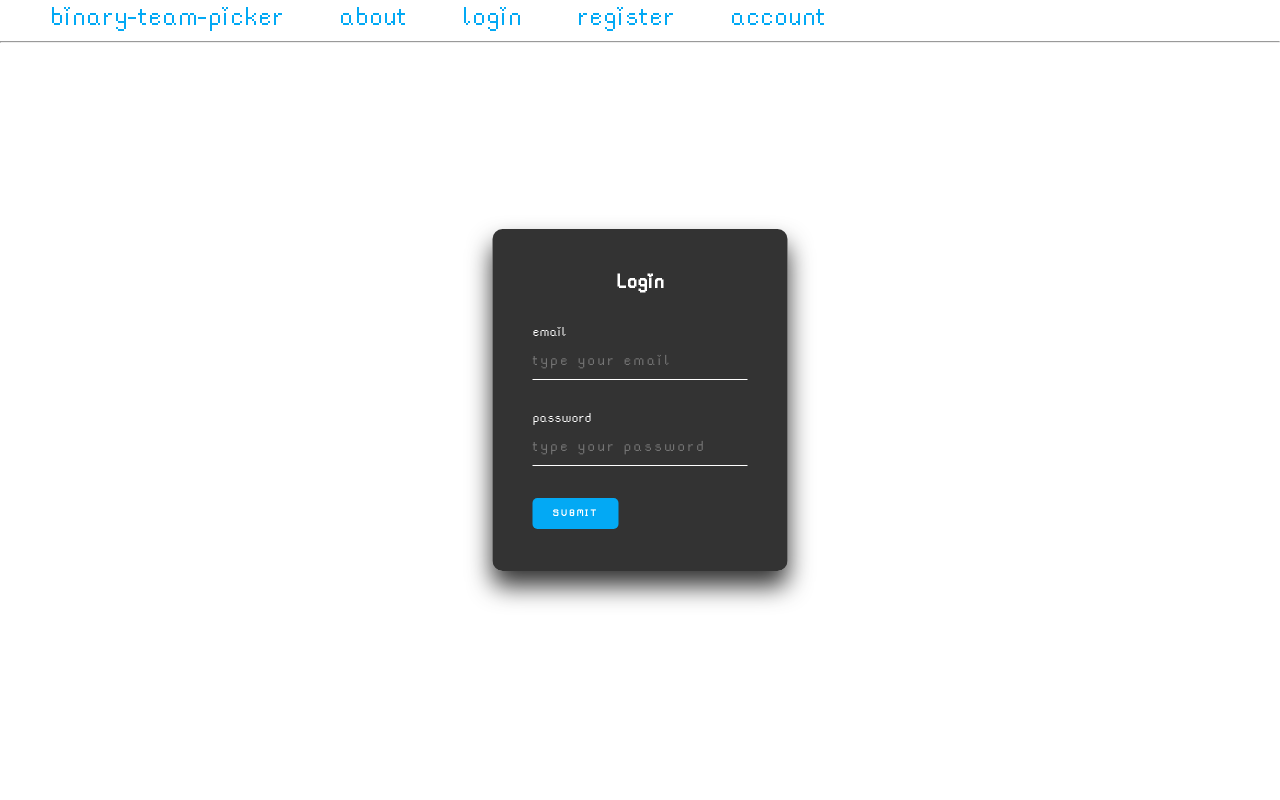
After one commit to tprior01/binary-team-picker, a Flask app: page /login in a window 1280 px wide. The commit adds this page. Run offline with Flask 3, Linux system fonts and the light colour scheme.

Commit message:
added html, css and templates

```diff
--- a/main.py
+++ b/main.py
@@ -46,10 +46,10 @@ def hello_world():
 
 
 @app.route("/register", methods=["GET", "POST"])
-def register_post():
+def register():
     """Registers an account. Required fields: name, email, password."""
     if request.method == "GET":
-        return render_template('register.html', msg='test')
+        return render_template('register.html')
     else:
         data = request.form.to_dict()
         account_from_db = db.session.execute(select(Account).filter_by(email=data["email"])).scalar()
@@ -57,24 +57,27 @@ def register_post():
             data["password"] = sha256(data["password"].encode("utf-8")).hexdigest()
             db.session.add(Account(**data))
             db.session.commit()
-            return render_template('register.html', msg='test')
+            return render_template('index.html')
         else:
             return jsonify({'msg': 'Email already in use'}), 404
 
 
-@app.route("/login", methods=["POST"])
+@app.route("/login", methods=["GET", "POST"])
 def login():
     """Returns a json web token. Required fields: email, password."""
-    data = request.get_json()
-    account_from_db = db.session.execute(select(Account).filter_by(email=data["email"])).scalar()
-    if account_from_db:
-        encrypted_password = sha256(data['password'].encode("utf-8")).hexdigest()
-        if encrypted_password == account_from_db.password:
-            access_token = create_access_token(identity=account_from_db.account_id)
-            response = jsonify({'msg': 'Login successful'})
-            set_access_cookies(response, access_token)
-            return response, 200
-    return jsonify({'msg': 'The username or password is incorrect'}), 401
+    if request.method == "GET":
+        return render_template('login.html', msg='test')
+    else:
+        data = request.form.to_dict()
+        account_from_db = db.session.execute(select(Account).filter_by(email=data["email"])).scalar()
+        if account_from_db:
+            encrypted_password = sha256(data['password'].encode("utf-8")).hexdigest()
+            if encrypted_password == account_from_db.password:
+                access_token = create_access_token(identity=account_from_db.account_id)
+                response = jsonify({'msg': 'Login successful'})
+                set_access_cookies(response, access_token)
+                return render_template('index.html')
+        return jsonify({'msg': 'The username or password is incorrect'}), 401
 
 
 @app.route("/logout", methods=["POST"])
--- a/templates/base.html
+++ b/templates/base.html
@@ -29,7 +29,7 @@
     <nav>
         <a href="/">binary-team-picker</a>
         <a href="/">about</a>
-        <a href="/">login</a>
+        <a href="/login">login</a>
         <a href="/register">register</a>
         <a href="/account">account</a>
 
--- /dev/null
+++ b/templates/login.html
@@ -0,0 +1,28 @@
+{% extends 'base.html' %}
+{% block content %}
+<html lang="en">
+
+<head>
+    <meta charset="utf-8">
+    <meta name="viewport" content="width=device-width, initial-scale=1, shrink-to-fit=no">
+    <link href="./static/css/auth.css" rel="stylesheet"/>
+</head>
+
+<body>
+<main class="box">
+    <h2>Login</h2>
+    <form action="/login" method="POST">
+        <div class="inputBox">
+            <label for="email">email</label>
+            <input type="text" name="email" id="email" placeholder="type your email" required/>
+        </div>
+        <div class="inputBox">
+            <label for="password">password</label>
+            <input type="password" name="password" id="password" placeholder="type your password" required/>
+        </div>
+        <button type="submit" name="" style="float: left;">Submit</button>
+    </form>
+</main>
+</body>
+
+{% endblock %}
```
